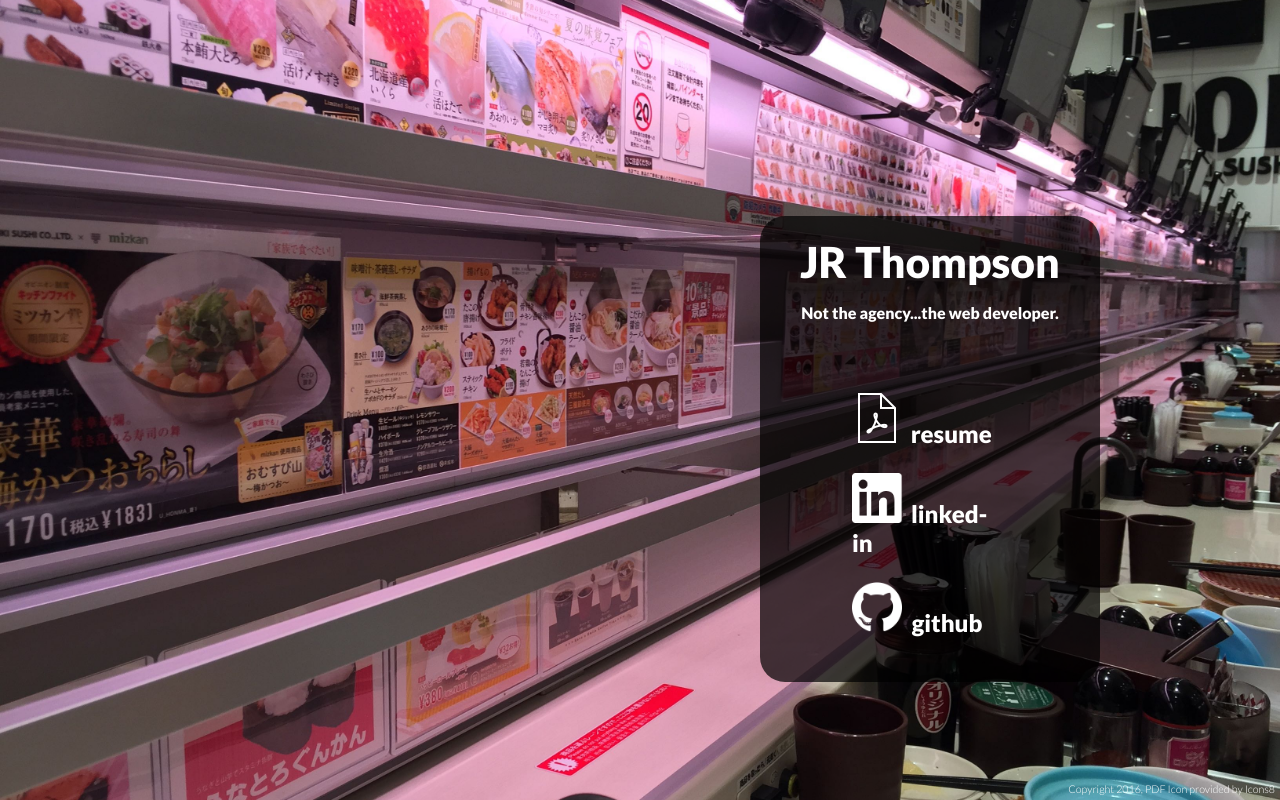
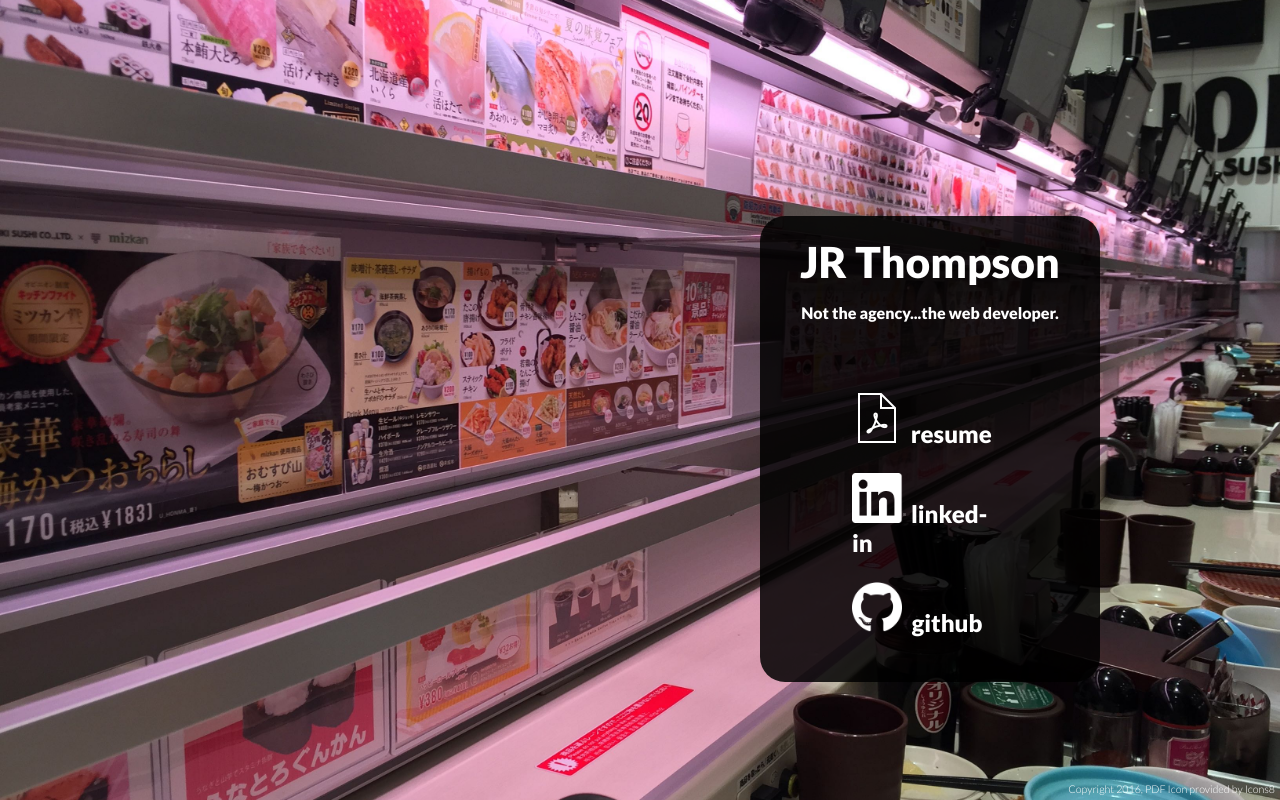
Before and after one commit to legoomba/legoomba.github.io, a website: page index.html in a window 1280 px wide. Drawn offline with Linux system fonts and the light colour scheme.

Commit message:
Changed opacity

```diff
--- a/index.html
+++ b/index.html
@@ -31,7 +31,7 @@
 	div.content-main{
 		width: 300px;
 		text-align: center;
-		background-color: rgba(0,0,0,.7);
+		background-color: rgba(0,0,0,.85);
 		padding: 20px;
 		border-radius: 25px;
 		margin-bottom: 50px;
```
